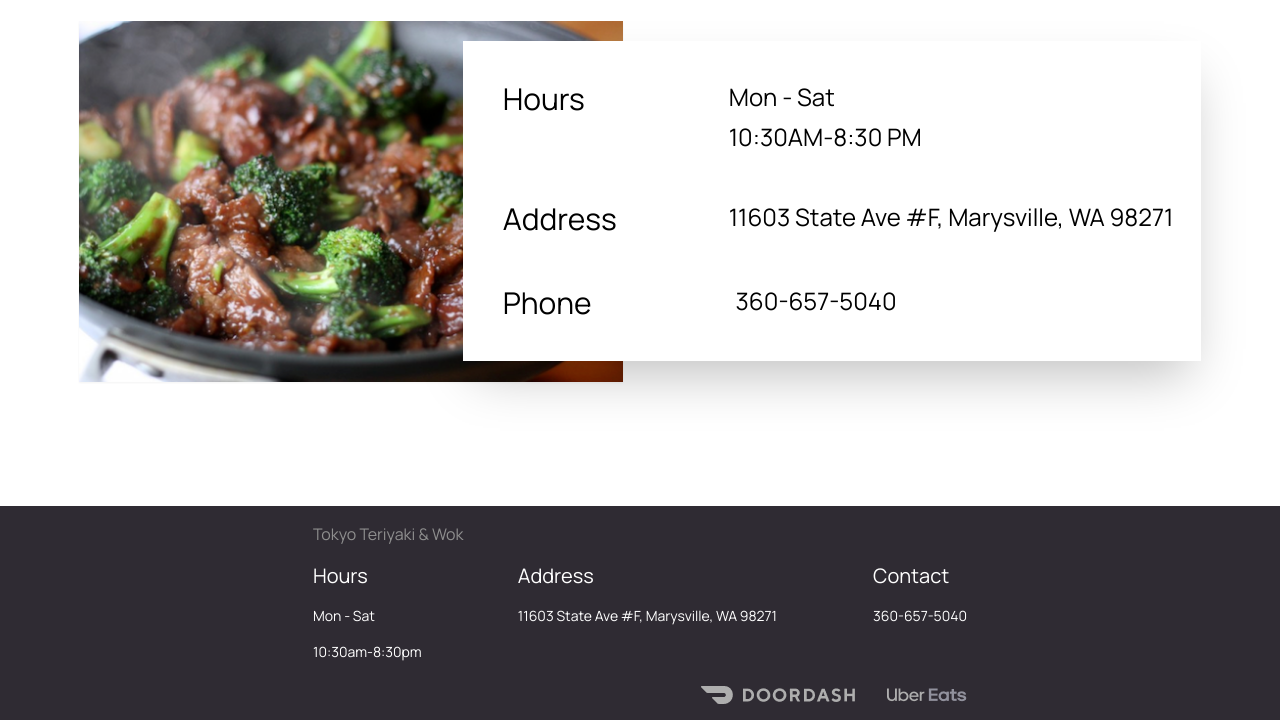
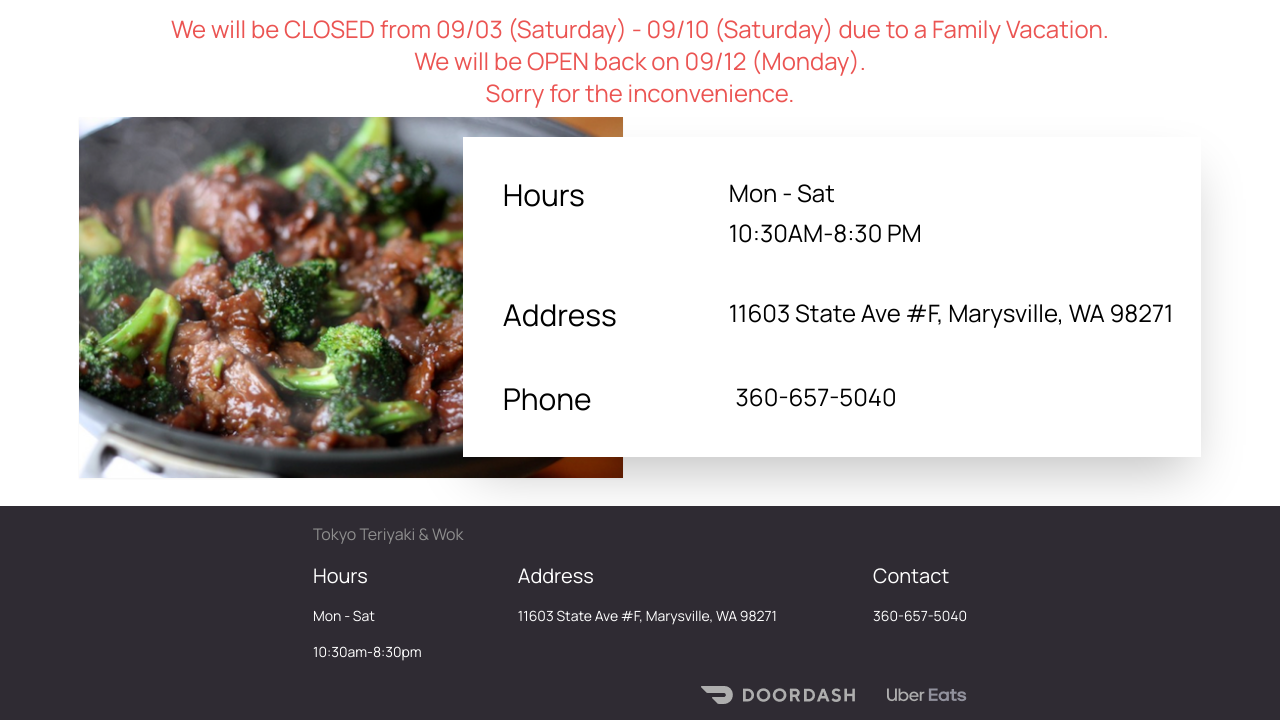
Before and after one commit to kevinylee/tokyoteriyakiwok, a Gatsby site: page / in a window 1280 px wide. Shown: the part 80-800 px from the top of the page. Built offline with nearby package versions, Linux system fonts and the light colour scheme; Gatsby itself is replaced by a stand-in of ours; a web font is replaced by a local one.

Commit message:
korea closure alert

```diff
--- a/src/pages/index.js
+++ b/src/pages/index.js
@@ -34,6 +34,11 @@ const IndexPage = () => {
           </div>
         </div>
       </header>
+      <div class="flex flex-col flex-wrap jusitify-center items-center text-red text-2xl">
+        <p>We will be CLOSED from 09/03 (Saturday) - 09/10 (Saturday) due to a Family Vacation.</p>
+        <p>We will be OPEN back on 09/12 (Monday).</p>
+        <p>Sorry for the inconvenience.</p>
+      </div>
       <Info></Info>
       <Footer></Footer>
     </div>
```
